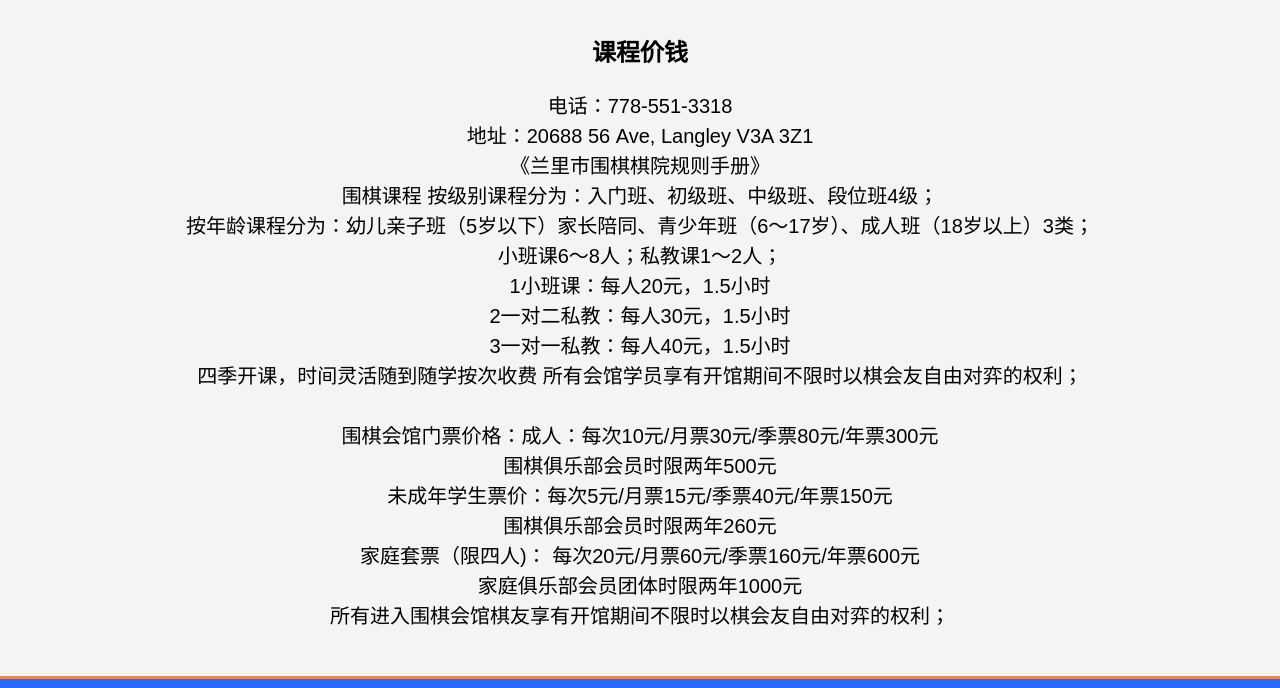
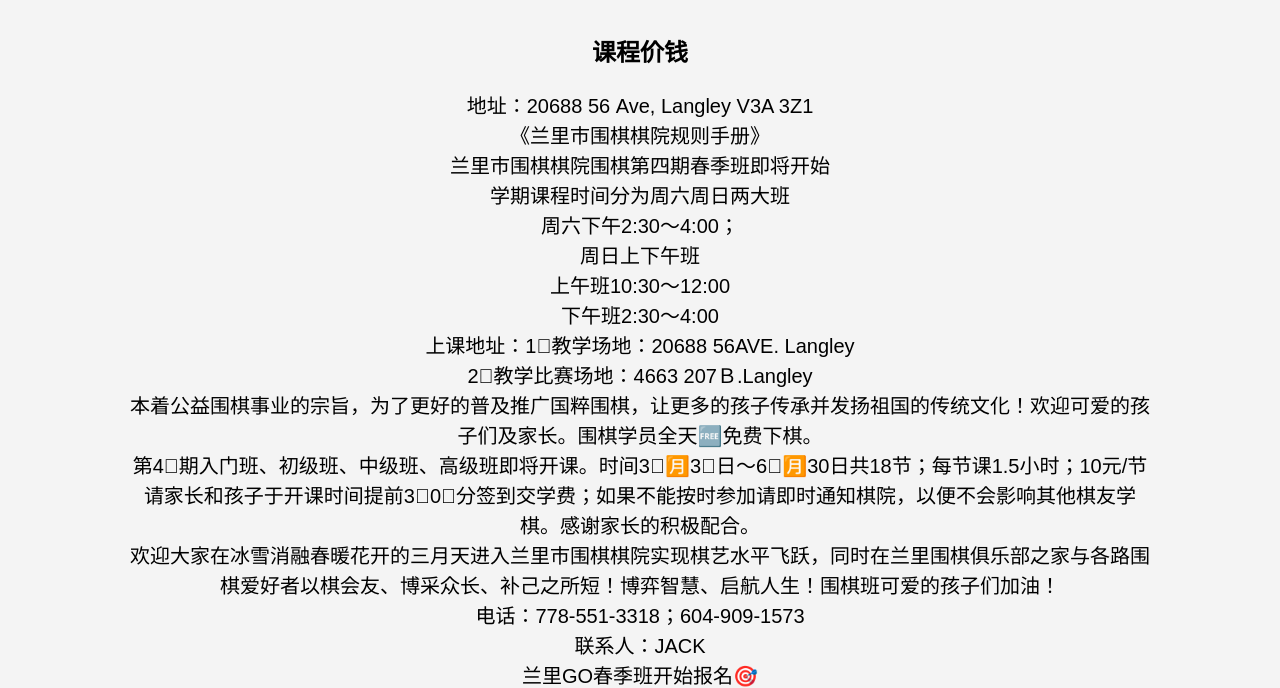
Before and after one commit to evolvedshadow1/langleyweiqi, a plain HTML site: page lessonsc.html in a window 1280 px wide. Shown: the part 113-801 px from the top of the page. Drawn offline with Linux system fonts and the light colour scheme.

Commit message:
Add files via upload

```diff
--- a/lessonsc.html
+++ b/lessonsc.html
@@ -33,37 +33,31 @@
   <section id = "lessons">
     <div class = "container">
       <h1> 课程价钱 </h1>
-      电话：778-551-3318 <br/>
-      地址：20688 56 Ave, Langley V3A 3Z1 <br/>
-      《兰里市围棋棋院规则手册》<br/>
-      围棋课程
-      按级别课程分为：入门班、初级班、中级班、段位班4级；<br/>
-      按年龄课程分为：幼儿亲子班（5岁以下）家长陪同、青少年班（6～17岁）、成人班（18岁以上）3类；<br/>
-      小班课6～8人；私教课1～2人；
-      <nav>
-        <ul>
-          <li>1小班课：每人20元，1.5小时</li>
-          <li>2一对二私教：每人30元，1.5小时</li>
-          <li>3一对一私教：每人40元，1.5小时</li>
-        </ul>
-      </nav>
-      四季开课，时间灵活随到随学按次收费
-      所有会馆学员享有开馆期间不限时以棋会友自由对弈的权利；
-      <br>
-      <br>
-      <nav>
-        <ul>
-          <li>围棋会馆门票价格：成人：每次10元/月票30元/季票80元/年票300元</li>
-          <li>围棋俱乐部会员时限两年500元</li>
-          <li>未成年学生票价：每次5元/月票15元/季票40元/年票150元</li>
-          <li>围棋俱乐部会员时限两年260元</li>
-          <li>家庭套票（限四人)： 每次20元/月票60元/季票160元/年票600元</li>
-          <li>家庭俱乐部会员团体时限两年1000元</li>
-        </ul>
-      </nav>
-      所有进入围棋会馆棋友享有开馆期间不限时以棋会友自由对弈的权利；<br/>
-      <br/>
-    </div>
+	  <ul>
+      <li>地址：20688 56 Ave, Langley V3A 3Z1 <br/>
+      <li>《兰里市围棋棋院规则手册》<br/>
+      <li>兰里市围棋棋院围棋第四期春季班即将开始
+	  <li>学期课程时间分为周六周日两大班
+		<li>周六下午2:30～4:00；
+		<li>周日上下午班
+	<li>上午班10:30～12:00
+	<li>下午班2:30～4:00
+	<li>上课地址：1⃣️教学场地：20688  56AVE. Langley
+	<li>2⃣️教学比赛场地：4663 207Ｂ.Langley
+	<li>本着公益围棋事业的宗旨，为了更好的普及推广国粹围棋，让更多的孩子传承并发扬祖国的传统文化！欢迎可爱的孩子们及家长。围棋学员全天🆓免费下棋。
+	<li>第4⃣️期入门班、初级班、中级班、高级班即将开课。时间3⃣️🈷️3⃣️日～6⃣️🈷️30日共18节；每节课1.5小时；10元/节
+	<li>请家长和孩子于开课时间提前3⃣️0⃣️分签到交学费；如果不能按时参加请即时通知棋院，以便不会影响其他棋友学棋。感谢家长的积极配合。
+	<li>欢迎大家在冰雪消融春暖花开的三月天进入兰里市围棋棋院实现棋艺水平飞跃，同时在兰里围棋俱乐部之家与各路围棋爱好者以棋会友、博采众长、补己之所短！博弈智慧、启航人生！围棋班可爱的孩子们加油！
+    <li> 电话：778-551-3318；604-909-1573
+	<li> 联系人：JACK
+	<li> 兰里GO春季班开始报名🎯
+	<li>2018年4月15日加拿大温哥华兰里市围棋棋院正式挂牌对大温哥华棋友开放！这将是以棋会友的空间；这将是围棋传承的园地！
+	<li>围棋是中国古代四大艺术之一，以其变化复杂，博大精深而著称。
+	<li>围棋集兵法、数学、美學、哲学于一体，是开发智力，陶冶情操的高雅艺术。
+	<li>学习围棋有八大好处：提高观察力；提高应变力；提高判断力；增强记忆力；锻炼计算力；挫折教育；培养创造力；培养大局观。
+	<li>～發起人🍁五星尋夢園園長✌️
+
+	</div>
   </section>
 
 
```
